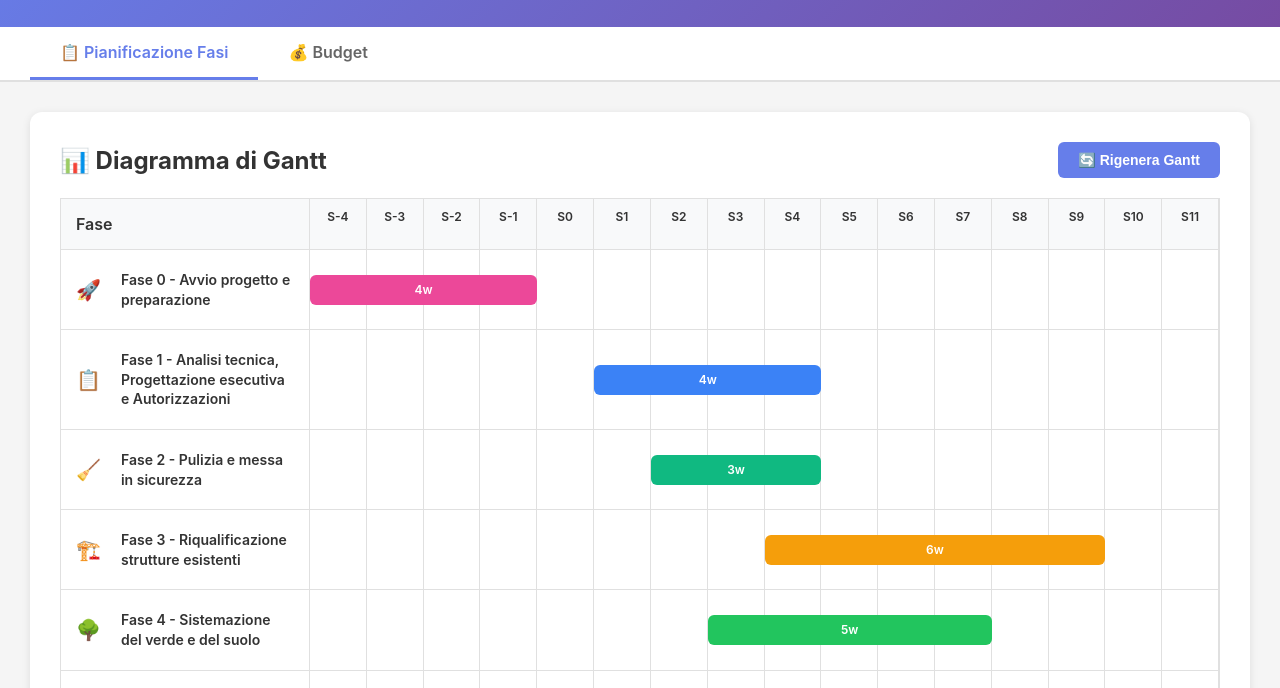
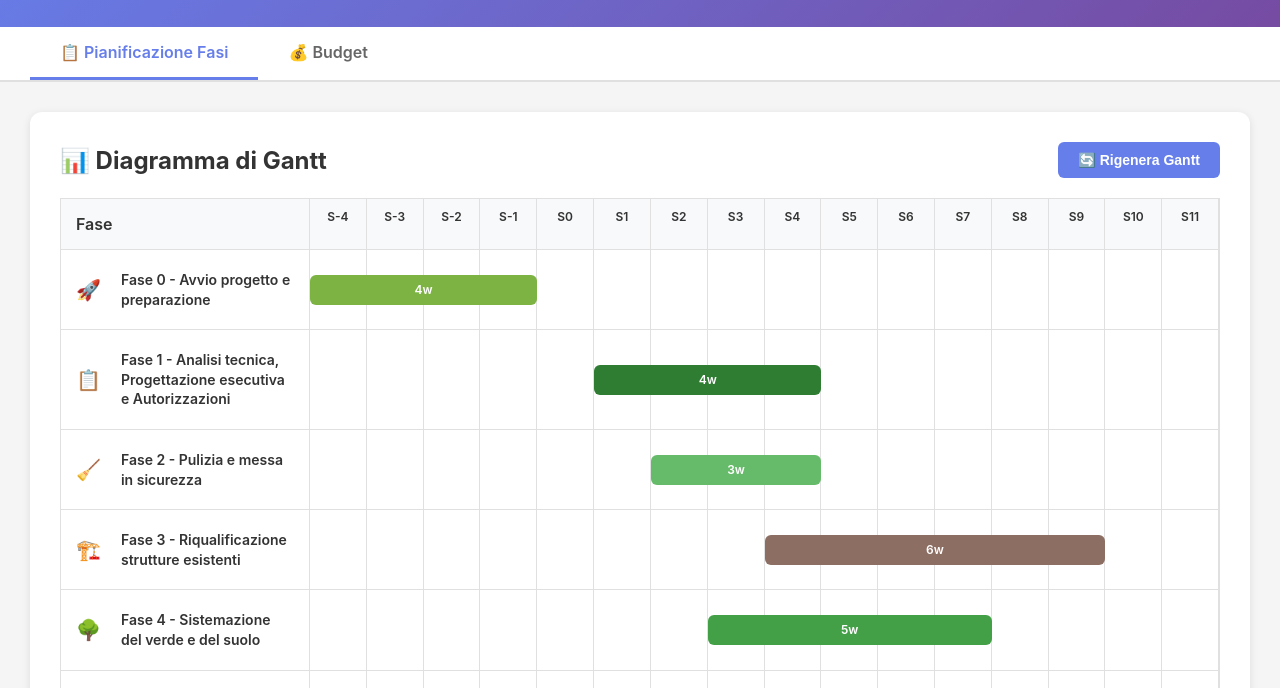
Before and after one commit to vmaretto/campo-celimontano-dashboard, a plain HTML site: page index.html in a window 1280 px wide. Shown: the part 100-788 px from the top of the page. Drawn offline with Linux system fonts and the light colour scheme.

Commit message:
Add files via upload

```diff
--- a/index.html
+++ b/index.html
@@ -434,7 +434,7 @@
                 detailedDescription: "Questa fase preliminare racchiude tutte le attività strategiche e preparatorie necessarie per dare avvio formale al progetto di riqualificazione del Campo Celimontano. Si parte con la presentazione del progetto agli stakeholder chiave, includendo enti pubblici, istituzioni accademiche, partner privati e comunità locale. Parallelamente si avvia il processo di condivisione e consultazione con tutti i soggetti interessati, raccogliendo feedback e integrando suggerimenti per affinare la visione progettuale. Una componente cruciale riguarda la ricerca e l'ottenimento dei fondi necessari, attraverso bandi pubblici, finanziamenti europei, partnership pubblico-private o sponsorizzazioni. Contestualmente viene sviluppata la pianificazione di alto livello e la progettazione preliminare, definendo obiettivi, milestone, risorse necessarie e governance del progetto. Si procede quindi alla redazione del capitolato tecnico dettagliato, che costituirà la base per la selezione dei fornitori e appaltatori. Infine, si conduce il processo di assegnazione degli incarichi attraverso procedure competitive, selezionando i partner operativi più qualificati. La fase si conclude con la riunione di Go/No-Go, dove viene presa la decisione formale di procedere con l'implementazione operativa del progetto.",
                 settimanaInizio: -4, settimanaFine: -1, durataSettimane: 4,
                 owner: "Project Management & Direzione Strategica",
-                dipendenze: "Nessuna (fase iniziale)", color: "#ec4899",
+                dipendenze: "Nessuna (fase iniziale)", color: "#7cb342",
                 tasks: [
                     { id: 1, name: "Presentazione progetto a stakeholder istituzionali e partner chiave", owner: "Direzione Progetto", duration: 7 },
                     { id: 2, name: "Workshop di condivisione con comunità locale e associazioni", owner: "Responsabile Stakeholder Engagement", duration: 7 },
@@ -454,7 +454,7 @@
                 detailedDescription: "Il primo passo consiste nella conoscenza approfondita dello stato attuale del Campo Celimontano, sia dal punto di vista fisico che amministrativo. In questa fase si procede a un rilievo topografico e fotografico completo dell'area, comprendente serre, manufatti, aree verdi e accessi, insieme all'analisi dei vincoli urbanistici e paesaggistici, con particolare attenzione alle norme di tutela del verde pubblico e delle aree di pregio storico-ambientale del Celio. Parallelamente vengono condotti il censimento della vegetazione, le verifiche sulle condizioni del suolo e delle reti infrastrutturali, e vengono avviate le procedure autorizzative per gli interventi di sistemazione e installazione delle strutture temporanee. Completata la fase di rilievo e verifica, si passa alla progettazione esecutiva, che traduce gli esiti tecnici e amministrativi in un piano di intervento operativo. La progettazione esecutiva comprende: la definizione dei dettagli costruttivi e impiantistici, la pianificazione delle aree di cantiere, percorsi di accesso e zone operative, il coordinamento con la Sovrintendenza per gli aspetti di tutela, la redazione degli elaborati tecnici, computi metrici e capitolati esecutivi, la validazione finale per l'avvio della fase di cantiere. Questa fase assicura che tutte le successive operazioni di pulizia, riqualificazione e allestimento siano basate su un quadro tecnico completo, coerente e approvato dagli enti competenti.",
                 settimanaInizio: 1, settimanaFine: 4, durataSettimane: 4,
                 owner: "Team Tecnico & Amministrativo",
-                dipendenze: "Nessuna (avvio immediato)", color: "#3b82f6",
+                dipendenze: "Nessuna (avvio immediato)", color: "#2e7d32",
                 tasks: [
                     { id: 1, name: "Rilievo topografico e fotografico dettagliato dell'area (serre, manufatti, vegetazione, infrastrutture)", owner: "Geometra", duration: 14 },
                     { id: 2, name: "Verifica dei vincoli urbanistici, paesaggistici e ambientali con Sovrintendenza e Demanio", owner: "Urbanista", duration: 21 },
@@ -472,7 +472,7 @@
                 detailedDescription: "Una volta completati i rilievi e le verifiche, sarà possibile avviare la fase di pulizia e messa in sicurezza del campo. Si procederà alla rimozione di materiali abbandonati, rifiuti vegetali e residui di lavorazioni precedenti, restituendo all'area un aspetto ordinato e leggibile. La pulizia del sottobosco verrà eseguita in modo selettivo, mantenendo l'integrità ecologica e paesaggistica del sito. Gli interventi includeranno la potatura delle alberature pericolanti, il consolidamento dei pendii, la verifica dei drenaggi e la realizzazione di recinzioni provvisorie per delimitare le zone operative. In questa fase saranno predisposti anche i percorsi di accesso ai mezzi tecnici, i punti di sicurezza e la segnaletica temporanea, in modo da garantire un cantiere sostenibile e sicuro. L'obiettivo finale è restituire un'area pulita, stabile e pronta ad accogliere i successivi lavori di riqualificazione e allestimento.",
                 settimanaInizio: 2, settimanaFine: 4, durataSettimane: 3,
                 owner: "Squadra Manutenzione",
-                dipendenze: "Parziale parallelizzazione con Fase 1", color: "#10b981",
+                dipendenze: "Parziale parallelizzazione con Fase 1", color: "#66bb6a",
                 tasks: [
                     { id: 1, name: "Pulizia generale dell'area: rimozione di materiali abbandonati, rifiuti vegetali e strutture deteriorate", owner: "Ditta Pulizie", duration: 10 },
                     { id: 2, name: "Potatura selettiva e messa in sicurezza delle alberature pericolanti", owner: "Tree Climber", duration: 7 },
@@ -488,7 +488,7 @@
                 detailedDescription: "Il cuore del progetto passa attraverso il recupero e la valorizzazione delle strutture già presenti. Le due serre, di dimensioni differenti, rappresentano elementi chiave per le future funzioni del campo. La serra grande sarà destinata alle attività di ricerca e innovazione, mentre la serra piccola potrà ospitare funzioni dimostrative, divulgative e didattiche. Durante questa fase verranno eseguite ispezioni strutturali per verificare lo stato dei telai, delle coperture e dei pavimenti, seguite dal ripristino dei materiali danneggiati e dalla sostituzione di quelli non più idonei. I tre manufatti minori, distribuiti lungo il perimetro del campo, saranno riqualificati per ospitare piccoli spazi di supporto come laboratori, uffici o installazioni multimediali. Tutti gli edifici verranno dotati di impianti elettrici e idrici a norma, sistemi di ventilazione naturale e un'illuminazione adeguata, garantendo funzionalità, sicurezza e sostenibilità energetica.",
                 settimanaInizio: 4, settimanaFine: 9, durataSettimane: 6,
                 owner: "Impresa Edile",
-                dipendenze: "Completamento pulizia iniziale (Fase 2)", color: "#f59e0b",
+                dipendenze: "Completamento pulizia iniziale (Fase 2)", color: "#8d6e63",
                 tasks: [
                     { id: 1, name: "Ispezione strutturale delle serre (telaio, vetri, copertura, pavimentazione)", owner: "Ingegnere Strutturista", duration: 5 },
                     { id: 2, name: "Ripristino delle parti danneggiate e sostituzione materiali deteriorati", owner: "Muratori", duration: 28 },
@@ -504,7 +504,7 @@
                 detailedDescription: "Il paesaggio è l'anima del Campo Celimontano. In questa fase il lavoro si concentrerà sulla cura e valorizzazione del patrimonio naturale, preservando il carattere spontaneo dell'area ma migliorandone la fruibilità. Saranno rimossi i rovi e la vegetazione infestante, conservando invece gli alberi maturi e le specie autoctone. Le radure saranno liberate e adattate per accogliere in futuro installazioni leggere, spazi didattici o piccoli eventi. Si prevede inoltre la realizzazione di percorsi pedonali naturali, in stabilizzato o legno, che collegheranno le diverse zone del campo, con l'inserimento di una illuminazione discreta e a basso impatto visivo. Un'attenzione particolare sarà rivolta alla Fontana delle Ninfee, la cui area verrà ripulita e valorizzata come elemento scenografico e punto di aggregazione. Infine, saranno effettuate nuove piantumazioni di piante mellifere e arbusti autoctoni, con l'obiettivo di aumentare la biodiversità e migliorare il microclima dell'area.",
                 settimanaInizio: 3, settimanaFine: 7, durataSettimane: 5,
                 owner: "Team Paesaggistico",
-                dipendenze: "Squadre distinte in parallelo con Fase 2", color: "#22c55e",
+                dipendenze: "Squadre distinte in parallelo con Fase 2", color: "#43a047",
                 tasks: [
                     { id: 1, name: "Taglio selettivo e pulizia del sottobosco nelle aree accessibili al pubblico", owner: "Giardinieri", duration: 14 },
                     { id: 2, name: "Conservazione e protezione delle alberature principali", owner: "Arboricoltore", duration: 7 },
@@ -521,7 +521,7 @@
                 detailedDescription: "Una volta completati gli interventi di sistemazione, si passerà alla fase di installazione delle infrastrutture di base che renderanno il campo operativo e pronto per accogliere funzioni tecnologiche, didattiche e divulgative. Saranno posate le linee elettriche e idriche principali, prevedendo anche soluzioni flessibili e temporanee per gli eventi e gli allestimenti mobili. Verrà implementata la rete wi-fi e dati, indispensabile per le applicazioni digitali, i totem informativi, i sensori del living lab e le future connessioni con i sistemi di monitoraggio del CREA. Si provvederà inoltre all'installazione di punti luce, prese e sistemi di alimentazione distribuiti, in modo da rendere ogni area autonoma e versatile. La fase comprenderà anche la definizione delle aree destinate a container modulari, pedane e piccole strutture mobili, con la predisposizione di superfici piane e accessi tecnici. L'obiettivo è dotare il Campo Celimontano di una base infrastrutturale moderna e sostenibile, capace di sostenere nel tempo le attività di ricerca, formazione e divulgazione previste.",
                 settimanaInizio: 8, settimanaFine: 11, durataSettimane: 4,
                 owner: "Team Impiantistico",
-                dipendenze: "Completamento parziale Fase 3 (serre)", color: "#8b5cf6",
+                dipendenze: "Completamento parziale Fase 3 (serre)", color: "#00897b",
                 tasks: [
                     { id: 1, name: "Posa di linee elettriche e idriche di servizio (anche temporanee)", owner: "Impiantisti", duration: 14 },
                     { id: 2, name: "Installazione di wi-fi e rete dati per i dispositivi digitali e sensori", owner: "Tecnico IT", duration: 10 },
@@ -644,6 +644,15 @@
                 html += '<div class="gantt-bar" style="left:' + left + '%;width:' + width + '%;background:' + p.color + ';">' + p.durataSettimane + 'w</div>';
                 html += '</div></div>';
             });
+
+            // Add Project Management row (not a phase, just an activity)
+            html += '<div class="gantt-row"><div class="gantt-label" style="padding:20px 15px;background:#f0fdf4;border-left:4px solid #16a34a;"><span style="font-size:20px;margin-right:10px;">📊</span><span style="font-weight:600;font-size:14px;line-height:1.4;color:#15803d;">Project Management</span></div>';
+            html += '<div class="gantt-timeline" style="background:#f0fdf4;">';
+            for (let i = minWeek; i <= maxWeek; i++) html += '<div class="gantt-week-cell"></div>';
+            const pmLeft = ((1 - minWeek) / totalWeeks) * 100; // S1
+            const pmWidth = ((11 - 1 + 1) / totalWeeks) * 100; // S1 to S11
+            html += '<div class="gantt-bar" style="left:' + pmLeft + '%;width:' + pmWidth + '%;background:#16a34a;opacity:0.7;">11w</div>';
+            html += '</div></div>';
 
             // Add milestones row
             html += '<div style="grid-column: 1 / -1; margin-top: 15px; padding: 15px; background: #f8f9fa; border-radius: 8px;"><strong>🎯 Milestone Principali:</strong><br>';
```
